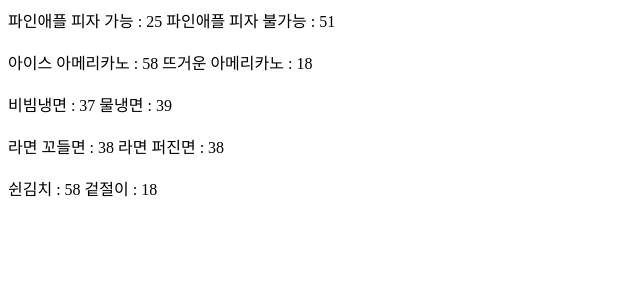
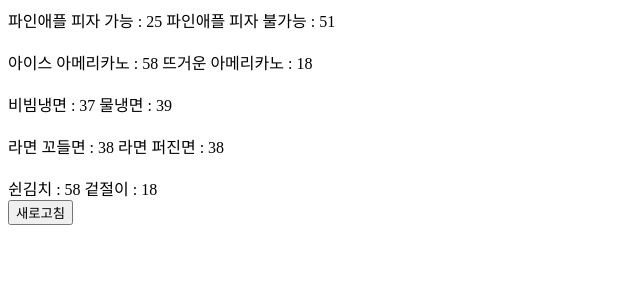
Before and after one commit to chxxrin/LikesorDislikesPollProject, a Django app: page /main_page in a window 1280 px wide. Shown: the part 270-570 px from the top of the page, without its empty margins (0-640 px from the left). Run offline with Django 4.2, Linux system fonts and the light colour scheme; data comes from the database, SQL or seed files in the repository; both versions use the stored data as it was after the commit.

Commit message:
home button add in complete page

```diff
--- a/polls/templates/main.html
+++ b/polls/templates/main.html
@@ -9,3 +9,5 @@
     {% endfor %}
 
 {% endfor %}
+<br>
+<button onclick="window.location.reload()">새로고침</button>
--- a/polls/templates/vote_complete.html
+++ b/polls/templates/vote_complete.html
@@ -1,4 +1,4 @@
-
+<a href="{% url 'start_page' %}">홈화면으로(로고)</a><br>
 투표가 완료되었습니다<br>
 
 <a href="{% url 'vote_result' type_pk=user_type_num c1=v1 c2=v2 c3=v3 c4=v4 c5=v5 c6=v6 c7=v7 c8=v8 c9=v9 c10=v10 %}">결과 보러가기</a>
```
Also changed, not shown: db.sqlite3.
